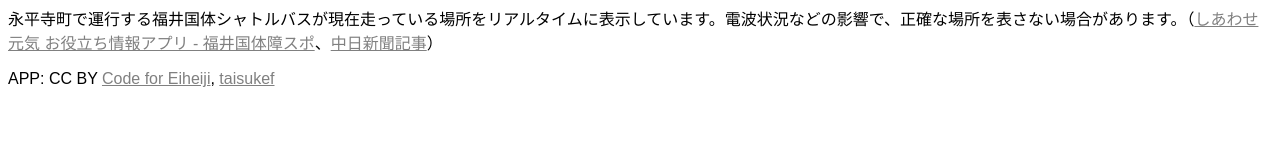
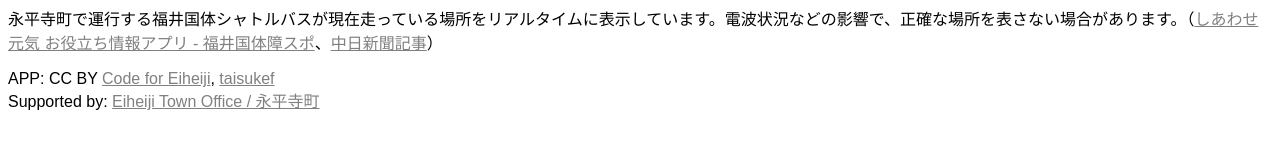
Before and after one commit to code4eiheiji/busmap, a plain HTML site: page index.html in a window 1280 px wide. Shown: the part 645-794 px from the top of the page. Drawn offline with Linux system fonts and the light colour scheme; some packages are replaced by stand-ins of ours.

Commit message:
fix title

```diff
--- a/index.html
+++ b/index.html
@@ -1,7 +1,7 @@
 <!DOCTYPE html><html><head><meta charset="utf-8"/>
-<title>SPARQLでマップ！</title>
+<title>福井国体シャトルバスどこ？ / 永平寺町</title>
 <meta name="viewport" content="width=device-width">
-<link rel="apple-touch-icon" href="icon.png"/>
+<link rel="apple-touch-icon" href="icon-eibou.png"/>
 <script src="https://maps.google.com/maps/api/js?key=AIzaSyAoQeRgugDkod_6-42NMAxzsXpDXeI02Y8"></script>
 <script src="fukuno.js"></script>
 <script src="sakura-setting-2.js"></script>
@@ -20,6 +20,9 @@ window.onload = function() {
 //		[ "", 36.091715, 136.284333 ],
 		[ "福井県立大学（駐車場あり）", 36.109207, 136.278743, "icon-parkandride.png" ],
 		[ "北陸電力福井体育館フレア（競技会場、駐車場なし）", 36.091117, 136.284360, "icon-eibou-busstop.png", ],
+//		[ "", 36.102368, 136.278002, "icon-eibou-bus.png" ], // demo
+//		[ "", 36.093285, 136.276447, "icon-eibou-bus.png" ], // demo
+
 	];
 
 	var BUS = [
@@ -259,6 +262,7 @@ a {
 
 <div id="src">
 APP: CC BY <a href=https://github.com/code4eiheiji target=_blank>Code for Eiheiji</a>, <a href=http://fukuno.jig.jp/ target=_blank>taisukef</a><br>
+Supported by: <a href=https://www.town.eiheiji.lg.jp/>Eiheiji Town Office / 永平寺町</a><br>
 </div>
 
 </body>
```
